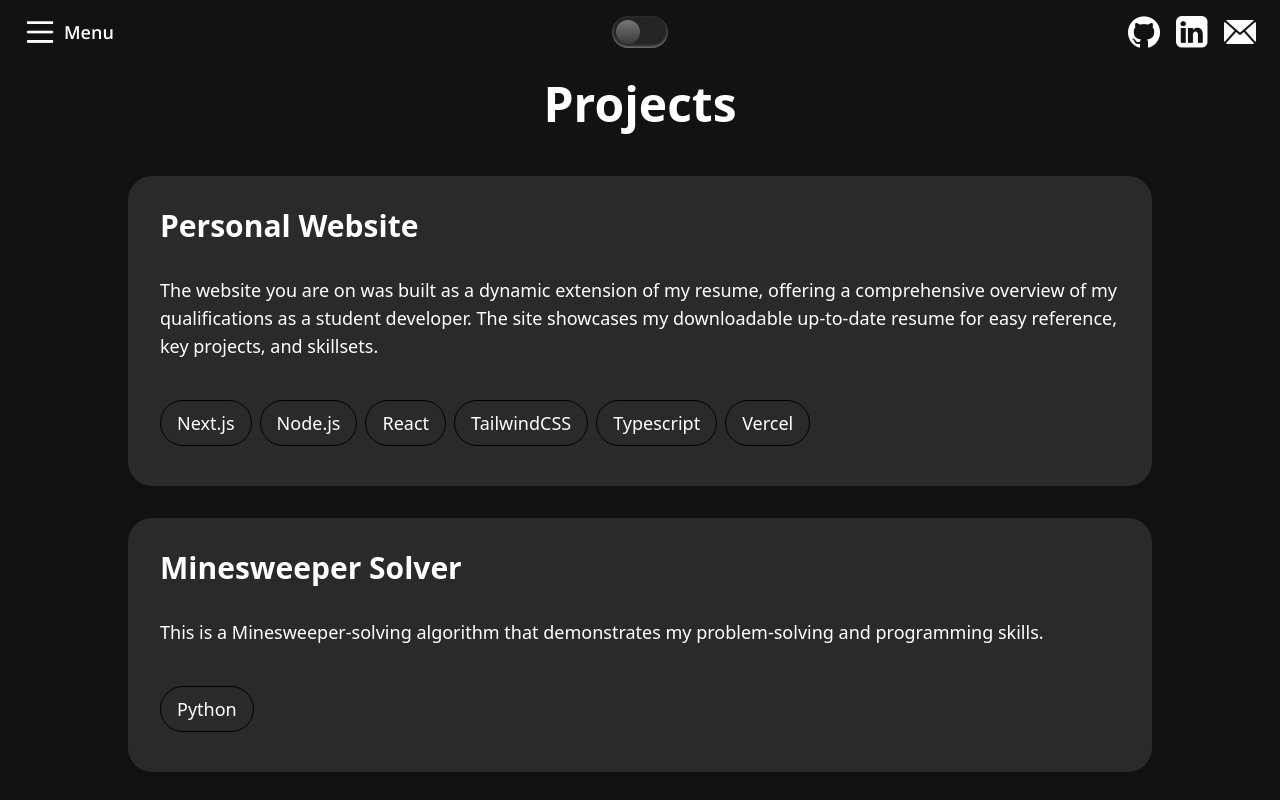
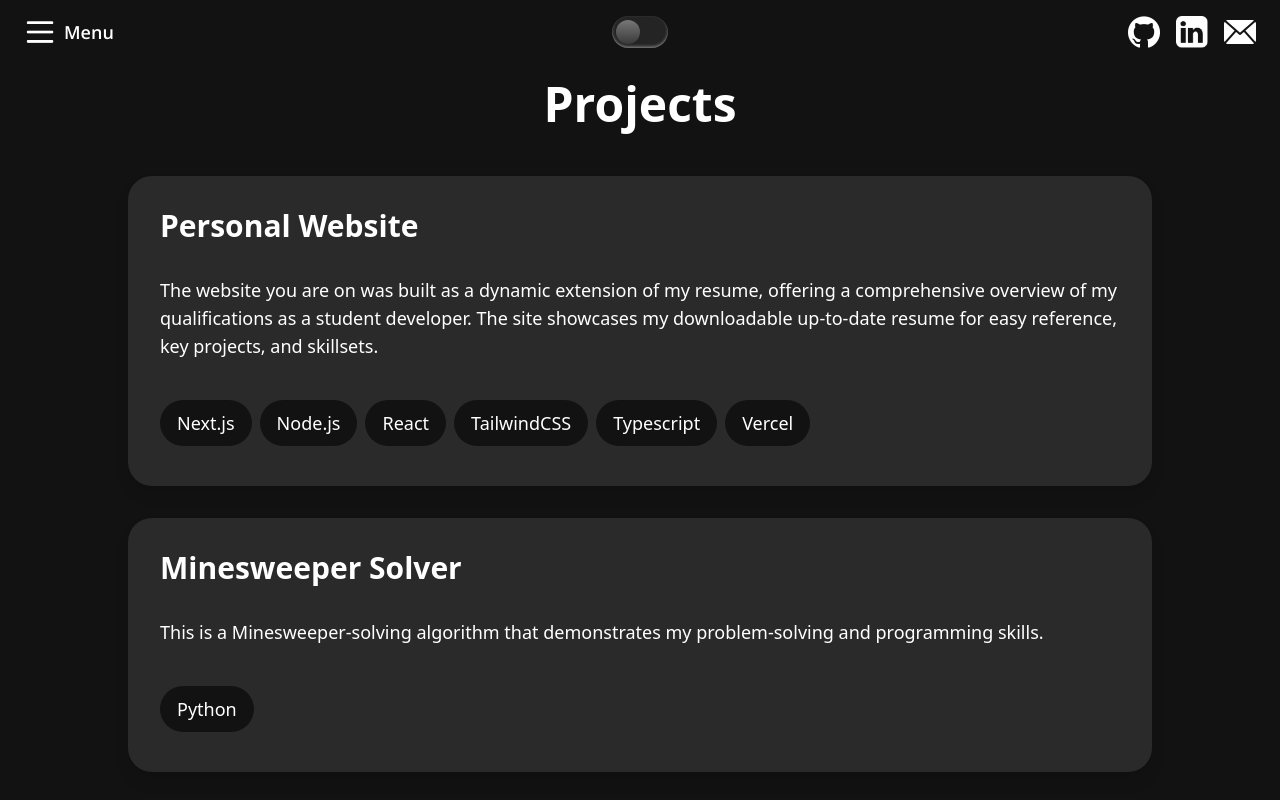
Before and after one commit to ENamja/personal-website, a Next.js app: page /projects in a window 1280 px wide. Shown: the top 800 px of the page. Built offline with nearby package versions, Linux system fonts and the light colour scheme.

Commit message:
Fixed transition timing and coloring of project page

```diff
--- a/app/projects/ProjectList.tsx
+++ b/app/projects/ProjectList.tsx
@@ -52,8 +52,8 @@ function ProjectList() {
               className={
                 "transition-colors w-full duration-500 p-8 my-4 rounded-3xl drop-shadow-lg" +
                 (theme === "dark"
-                  ? " bg-[#121212] text-white"
-                  : " bg-white text-black")
+                  ? " bg-[#121212] text-white border-transparent"
+                  : " bg-white text-black border-[#121212]")
               }
             >
               <Link
@@ -61,18 +61,19 @@ function ProjectList() {
                 target="_blank"
                 className="absolute rounded-3xl top-0 left-0 w-full h-full bg-white opacity-10"
               ></Link>
-              <div className="w-full h-full text-left">
+              <div className="w-full h-full text-left border-inherit bg-inherit">
                 <div className="mb-4 text-3xl">{project.name}</div>
                 <div className="my-8 font-light text-lg">
                   {project.description}
                 </div>
-                <div className="font-light text-lg flex flex-wrap w-full">
+                <div className="font-light text-lg flex flex-wrap w-full bg-inherit border-inherit">
                   {project.tools.map((tool) => {
                     return (
-                      <div key={tool} className="z-10">
-                        <div className="rounded-3xl py-2 px-4 my-2 mr-2 border-[1px] border-black z-20">
-                          {tool}
-                        </div>
+                      <div
+                        key={tool}
+                        className="rounded-3xl py-2 px-4 my-2 mr-2 border-[1px] bg-inherit border-inherit z-10"
+                      >
+                        {tool}
                       </div>
                     );
                   })}
```
